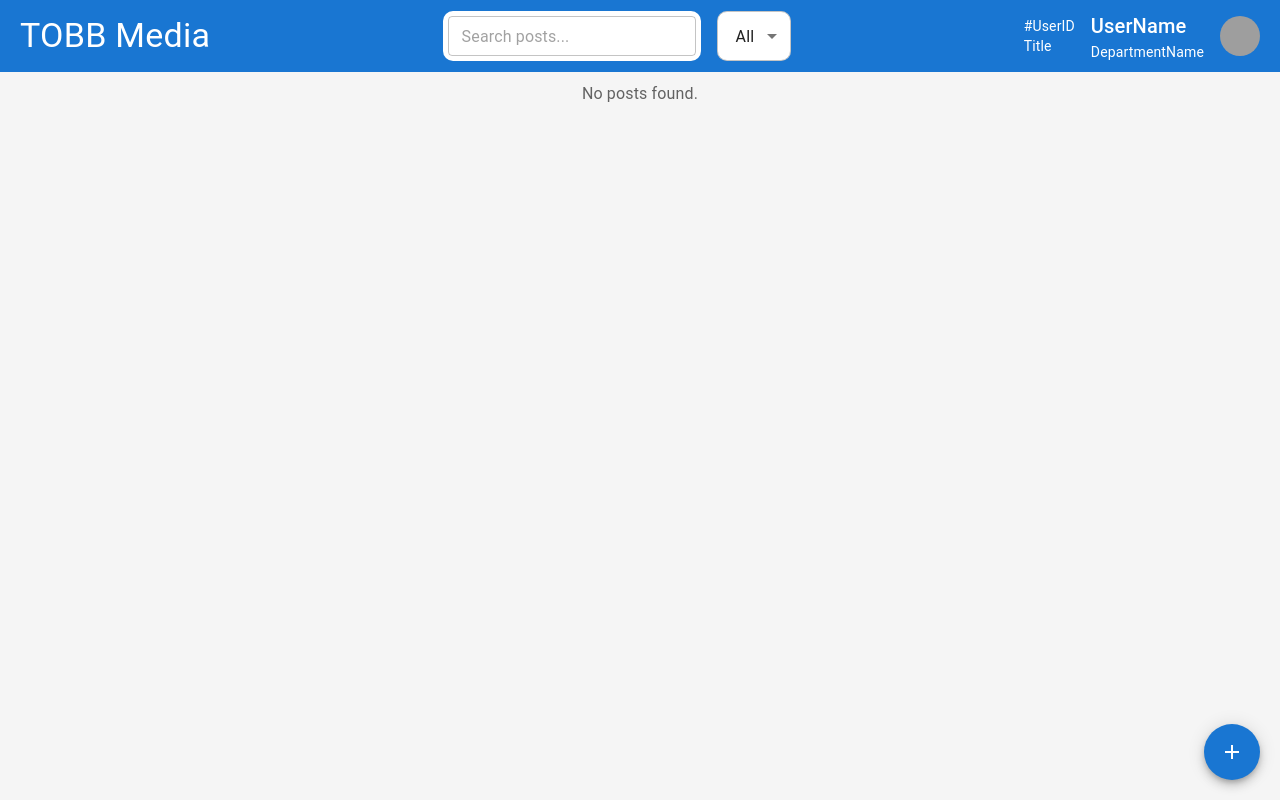
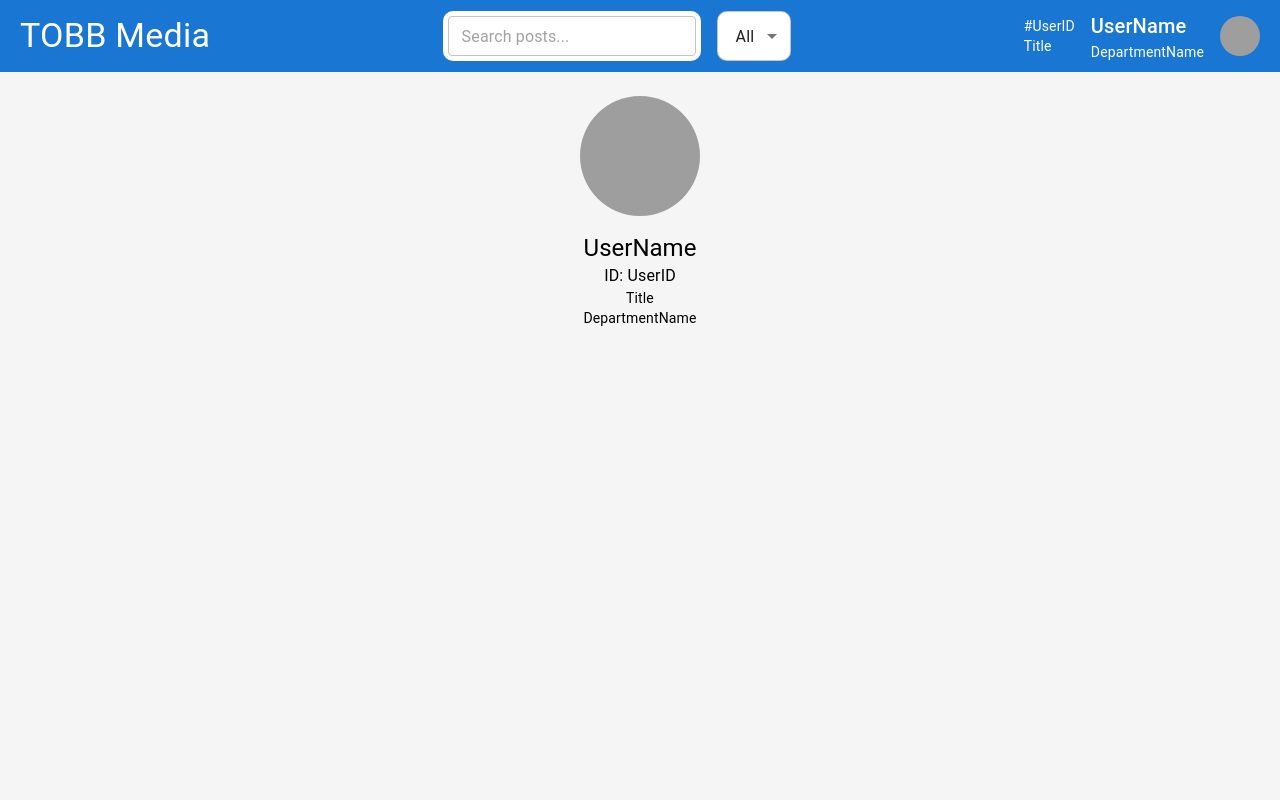
Before and after one commit to LOTS-Lord-Of-The-SQL/UniversityDatabaseSystem, a React (Create React App) app in the folder university-system/: page /profile in a window 1280 px wide. Built offline with nearby package versions, Linux system fonts and the light colour scheme; grey boxes are pictures that could not be loaded.

Commit message:
Ana erkan ve profile ekrani gecisleri saglandi

```diff
--- a/university-system/src/App.js
+++ b/university-system/src/App.js
@@ -1,6 +1,16 @@
 import React, { useState, useEffect } from "react";
-import { Avatar, TextField, Typography, Box, Select, MenuItem, FormControl } from "@mui/material";
+import {
+  Avatar,
+  TextField,
+  Typography,
+  Box,
+  Select,
+  MenuItem,
+  FormControl,
+} from "@mui/material";
+import { BrowserRouter as Router, Routes, Route, useNavigate } from "react-router-dom"; // Router ve navigate ekledik
 import Home from "./Home";
+import Profile from "./Profile"; // Profil bileşeni eklendi
 import "./App.css";
 
 const default_user = {
@@ -30,9 +40,10 @@
   }, []);
 
   return (
+    <Router>
       <div className="app-container">
         <header className="header">
-        <Typography variant="h4" className="header-title">
+          <Typography variant="h4" className="header-title" onClick={() => (window.location = "/")}>
             TOBB Media
           </Typography>
           <Box display="flex" alignItems="center" gap={2}>
@@ -68,17 +79,32 @@
               </Typography>
               <Typography variant="body2">{currentUser.department}</Typography>
             </Box>
-          <Avatar src={currentUser.profilePicture} alt={currentUser.name} />
+            <Avatar
+              src={currentUser.profilePicture}
+              alt={currentUser.name}
+              style={{ cursor: "pointer" }}
+              onClick={() => (window.location = "/profile")}
+            />
           </Box>
         </header>
+        <Routes>
+          <Route
+            path="/"
+            element={
               <Home
                 searchQuery={searchQuery}
                 searchType={searchType}
                 currentUser={currentUser}
               />
-
-
+            }
+          />
+          <Route
+            path="/profile"
+            element={<Profile currentUser={currentUser} />}
+          />
+        </Routes>
       </div>
+    </Router>
   );
 };
 
--- a/university-system/src/Profile.js
+++ b/university-system/src/Profile.js
@@ -1,18 +1,20 @@
 import React from "react";
-import { Avatar, Typography, Box } from "@mui/material";
+import { Box, Typography, Avatar } from "@mui/material";
 
-const Profile = ({ user }) => {
+const Profile = ({ currentUser }) => {
   return (
-    <Box className="profile-container" textAlign="center" padding={4}>
-      <Avatar src={user.profilePicture} alt={user.name} style={{ width: 100, height: 100, margin: "0 auto" }} />
-      <Typography variant="h5">{user.name}</Typography>
-      <Typography variant="body1">{user.title}</Typography>
-      <Typography variant="body2" color="textSecondary">
-        ID: {user.ID}
+    <Box padding={3} display="flex" flexDirection="column" alignItems="center">
+      <Avatar
+        src={currentUser.profilePicture}
+        alt={currentUser.name}
+        style={{ width: 120, height: 120 }}
+      />
+      <Typography variant="h5" marginTop={2}>
+        {currentUser.name}
       </Typography>
-      <Typography variant="body2" color="textSecondary">
-        Department: {user.department}
-      </Typography>
+      <Typography variant="body1">{`ID: ${currentUser.ID}`}</Typography>
+      <Typography variant="body2">{currentUser.title}</Typography>
+      <Typography variant="body2">{currentUser.department}</Typography>
     </Box>
   );
 };
```
Lines whose indentation alone changed are shown as unchanged.
